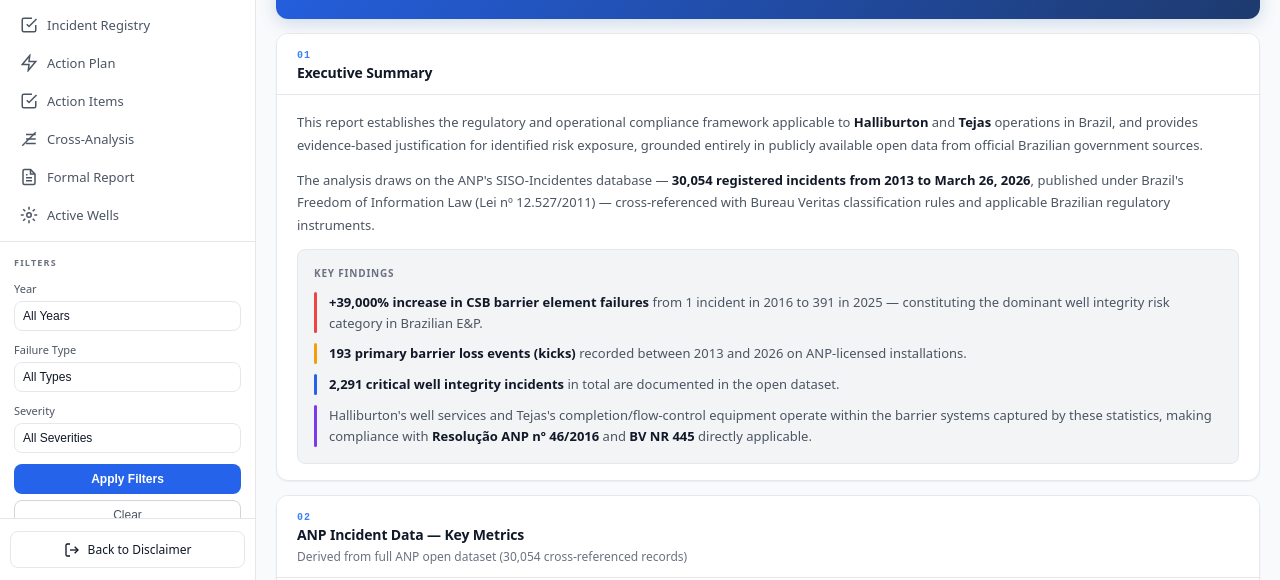
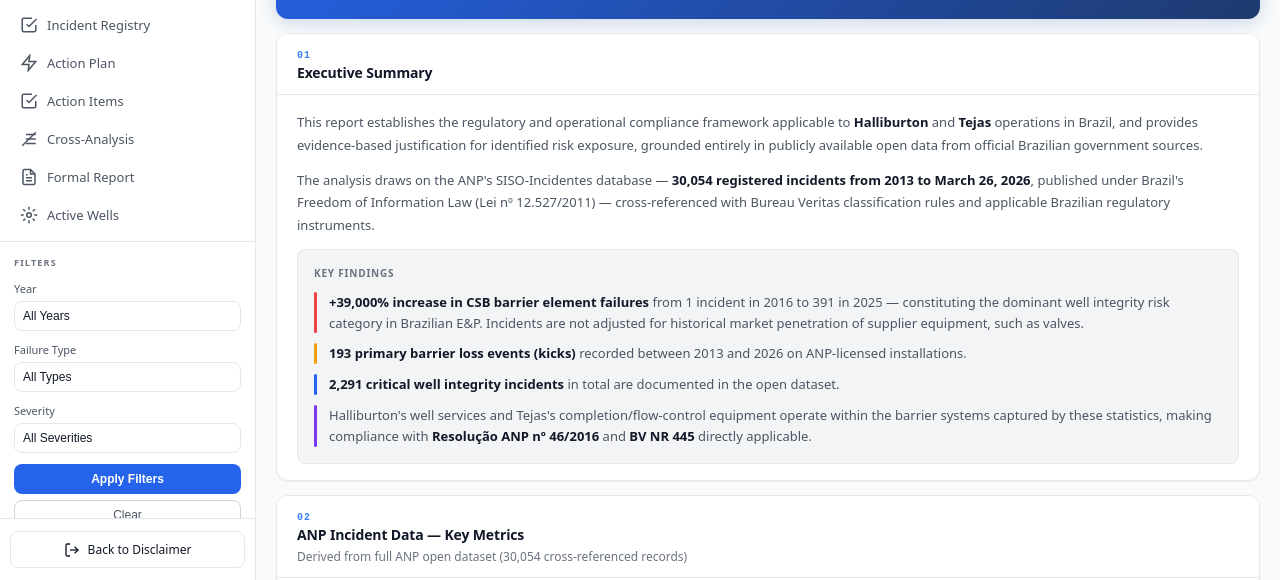
Before and after one commit to bayoutlucas22-wq/Report_HAL, a website: page public/index.html in a window 1280 px wide. Shown: the part 220-800 px from the top of the page. Drawn offline with nearby package versions, Linux system fonts and the light colour scheme; no server answers.

Commit message:
Copy edits

```diff
--- a/public/index.html
+++ b/public/index.html
@@ -227,7 +227,8 @@
                     <div class="cs-finding-accent"></div>
                     <div>
                       <strong>+39,000% increase in CSB barrier element failures</strong> from 1 incident in 2016 to 391
-                      in 2025 — constituting the dominant well integrity risk category in Brazilian E&amp;P.
+                      in 2025 — constituting the dominant well integrity risk category in Brazilian E&amp;P. Incidents
+                      are not adjusted for historical market penetration of supplier equipment, such as valves.
                     </div>
                   </div>
                   <div class="cs-finding">
```
